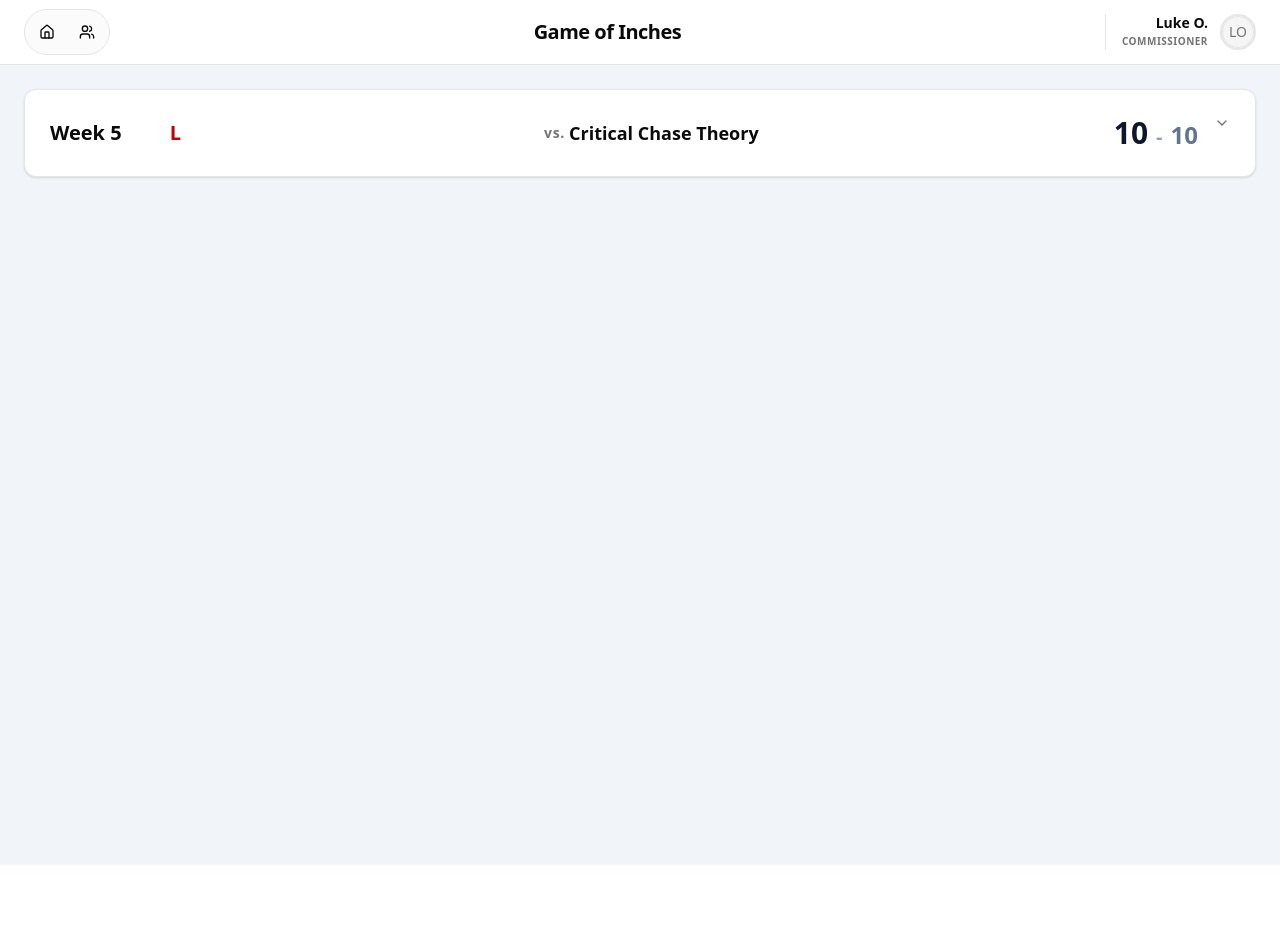
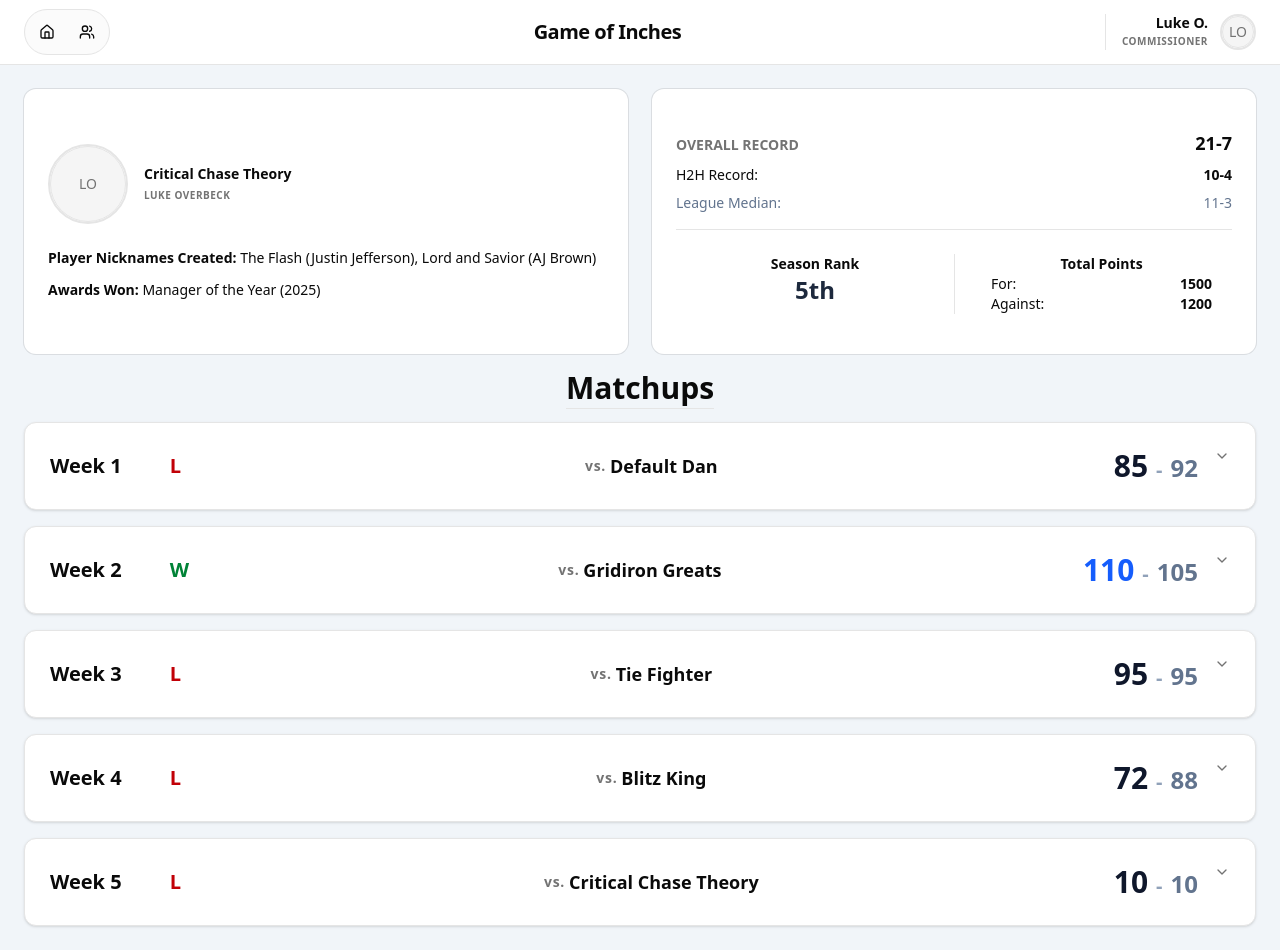
Before and after one commit to lukeoverbeck/FF_Website, a React app in the folder app/frontend/: page /user in a window 1280 px wide. Before the commit the page ends 865 px from the top, so only its background shows below. Built offline with nearby package versions, Linux system fonts and the light colour scheme; the HTML template or start-up script is replaced by a standard one.

Commit message:
User page rough draft

```diff
--- a/app/frontend/src/components/MatchupDropdown.jsx
+++ b/app/frontend/src/components/MatchupDropdown.jsx
@@ -99,7 +99,7 @@ const MatchupDropdown = ({ players }) => {
                   ) : (
                     <div className="flex items-center gap-2 justify-end w-full">
                       <span className="text-[10px] text-muted-foreground font-medium uppercase">
-                        {player.team}-{player.pos}
+                        {player.pos}-{player.team}
                       </span>
                       <span className="font-semibold text-sm text-slate-700">
                         {player.name}
--- /dev/null
+++ b/app/frontend/src/components/UserInfo.jsx
@@ -0,0 +1,61 @@
+import React from "react";
+import {
+  Card,
+  CardHeader,
+  CardTitle,
+  CardDescription,
+  CardContent,
+} from "./ui/card";
+import { Avatar, AvatarFallback, AvatarImage } from "./ui/avatar";
+import { cn } from "../lib/utils";
+
+const UserInfo = ({
+  teamName,
+  displayName,
+  playerNicknames = [],
+  awardsWon = [],
+  ...props
+}) => {
+  const formattedNicknames = playerNicknames
+    .map((item) => `${item.nickname} (${item.player})`)
+    .join(", ");
+
+  const formattedAwards = awardsWon
+    .map((item) => `${item.award} (${item.year})`)
+    .join(", ");
+
+  return (
+    /* 1. h-full on the Card ensures it matches the grid cell height */
+    <Card className="h-full">
+      {/* 2. flex-1 and h-full on CardContent ensures the background/padding fills the Card */}
+      <CardContent className="flex flex-col h-full justify-center gap-6 p-6">
+        <div className="flex items-center gap-4">
+          <Avatar className="h-20 w-20 border-2">
+            <AvatarImage src="" alt="User Profile" />
+            <AvatarFallback>LO</AvatarFallback>
+          </Avatar>
+          <div className="flex flex-col">
+            <span className="text-sm font-semibold">{teamName}</span>
+            <span className="text-[10px] uppercase font-bold text-muted-foreground tracking-wider mt-1">
+              {displayName}
+            </span>
+          </div>
+        </div>
+
+        {/* 3. Using mt-auto here would push this section to the bottom if desired */}
+        <div className="flex flex-col gap-3 text-sm">
+          <div>
+            <span className="font-bold">Player Nicknames Created: </span>
+            {formattedNicknames || "None"}
+          </div>
+          <div>
+            <span className="font-bold">Awards Won: </span>
+            {formattedAwards || "None"}
+          </div>
+        </div>
+      </CardContent>
+    </Card>
+  );
+};
+
+export default UserInfo;
--- /dev/null
+++ b/app/frontend/src/components/UserStats.jsx
@@ -0,0 +1,59 @@
+import React from "react";
+import { Card, CardHeader, CardTitle, CardContent } from "./ui/card";
+
+const UserStats = ({
+  totalRecord,
+  headToHeadRecord,
+  leagueMedianRecord,
+  regularSeasonRank,
+  pointsFor,
+  pointsAgainst,
+  ...props
+}) => {
+  return (
+    <Card className="h-full">
+      <CardContent className="flex flex-col h-full justify-center gap-6 p-6">
+        {/* Primary Records Section */}
+        <div className="flex flex-col gap-2 border-b pb-4">
+          <div className="flex justify-between items-baseline">
+            <span className="text-sm font-bold uppercase text-muted-foreground">
+              Overall Record
+            </span>
+            <span className="text-lg font-bold">{totalRecord}</span>
+          </div>
+          <div className="flex justify-between items-center text-sm">
+            <span>H2H Record:</span>
+            <span className="font-semibold">{headToHeadRecord}</span>
+          </div>
+          <div className="flex justify-between items-center text-sm text-slate-500">
+            <span>League Median:</span>
+            <span>{leagueMedianRecord}</span>
+          </div>
+        </div>
+
+        {/* Rank and Points Section */}
+        <div className="grid grid-cols-2 gap-y-4">
+          <div className="flex flex-col items-center">
+            <span className="font-bold">Season Rank</span>
+            <span className="text-2xl font-black text-slate-800">
+              {regularSeasonRank}
+            </span>
+          </div>
+          <div className="flex flex-col justify-between items-center border-l pl-4">
+            <span className="font-bold text-sm">Total Points</span>
+            <div className="flex items-center justify-between px-5 text-sm w-full">
+              <span>For:</span>
+              <span className="font-semibold">{pointsFor}</span>
+            </div>
+            <div className="flex items-center justify-between px-5 text-sm w-full">
+              <span>Against:</span>
+              <span className="font-semibold">{pointsAgainst}</span>
+            </div>
+          </div>
+        </div>
+      </CardContent>
+    </Card>
+  );
+};
+
+export default UserStats;
--- a/app/frontend/src/pages/User.jsx
+++ b/app/frontend/src/pages/User.jsx
@@ -1,16 +1,85 @@
 import MatchupBar from "../components/MatchupBar";
+import UserInfo from "../components/UserInfo";
+import UserStats from "../components/UserStats";
 
-const User = () => (
-  <main className="min-h-screen bg-slate-100">
-    <div className="container mx-auto p-6 space-y-8">
-      <MatchupBar
-        userScore="10"
-        opponentScore="10"
-        opponentName="Critical Chase Theory"
-        week="5"
-      ></MatchupBar>
-    </div>
-  </main>
-);
+const User = () => {
+  // 1. Define your data (this would eventually come from an API or DB)
+  const matchups = [
+    {
+      week: 1,
+      userScore: 85,
+      opponentScore: 92,
+      opponentName: "Default Dan",
+    },
+    {
+      week: 2,
+      userScore: 110,
+      opponentScore: 105,
+      opponentName: "Gridiron Greats",
+    },
+    {
+      week: 3,
+      userScore: 95,
+      opponentScore: 95,
+      opponentName: "Tie Fighter",
+    },
+    {
+      week: 4,
+      userScore: 72,
+      opponentScore: 88,
+      opponentName: "Blitz King",
+    },
+    {
+      week: 5,
+      userScore: 10,
+      opponentScore: 10,
+      opponentName: "Critical Chase Theory",
+    },
+  ];
+
+  return (
+    <main className="min-h-screen bg-slate-100">
+      <div className="container mx-auto p-6 space-y-4">
+        <div className="grid grid-cols-1 md:grid-cols-2 gap-6 w-full">
+          <UserInfo
+            teamName="Critical Chase Theory"
+            displayName="Luke Overbeck"
+            playerNicknames={[
+              { player: "Justin Jefferson", nickname: "The Flash" },
+              { player: "AJ Brown", nickname: "Lord and Savior" },
+            ]}
+            awardsWon={[{ award: "Manager of the Year", year: "2025" }]}
+          ></UserInfo>
+          <UserStats
+            year={2025}
+            totalRecord="21-7"
+            headToHeadRecord="10-4"
+            leagueMedianRecord="11-3"
+            regularSeasonRank="5th"
+            pointsFor={1500}
+            pointsAgainst={1200}
+          ></UserStats>
+        </div>
+
+        <div>
+          <h1 className="text-center text-3xl font-bold">
+            <span className="border-b">Matchups</span>
+          </h1>
+        </div>
+
+        {/* 2. Map through the matchups array */}
+        {matchups.map((match) => (
+          <MatchupBar
+            key={match.week} // Always use a unique key for list items
+            week={match.week}
+            userScore={match.userScore}
+            opponentScore={match.opponentScore}
+            opponentName={match.opponentName}
+          />
+        ))}
+      </div>
+    </main>
+  );
+};
 
 export default User;
```
